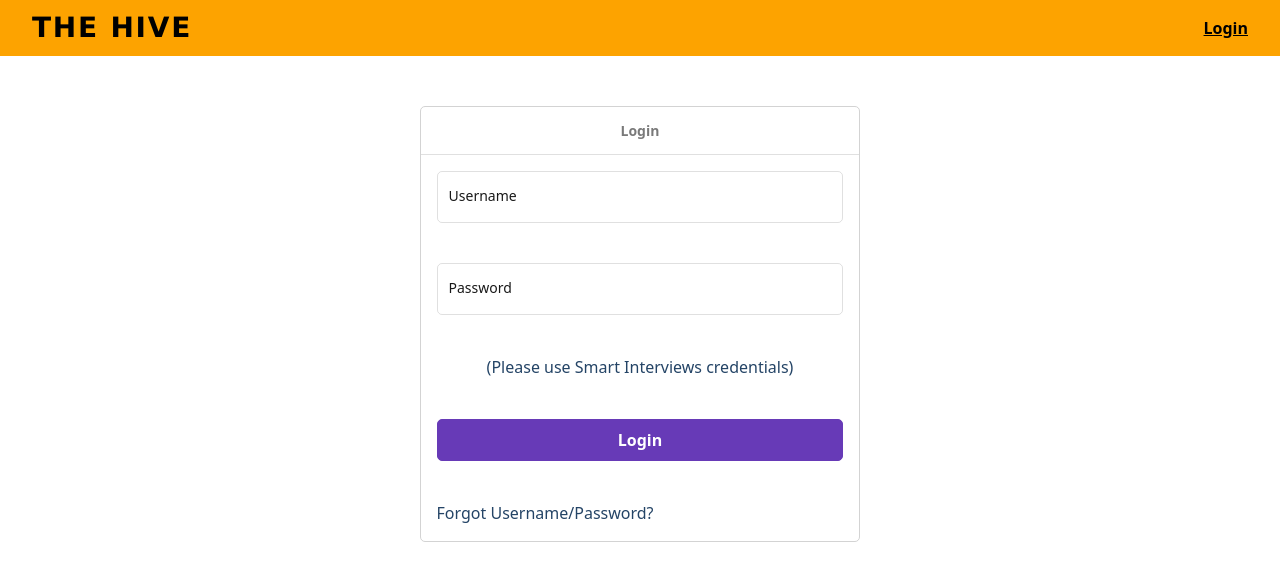
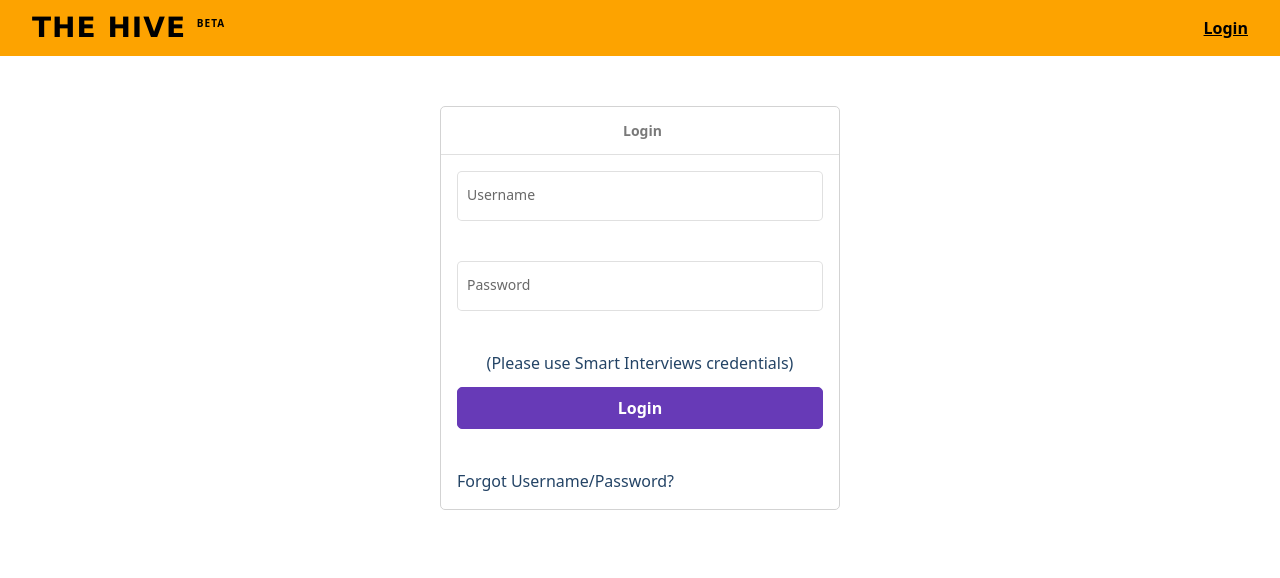
Before and after one commit to BezawadaVignesh/si_clone, a React (Create React App) app: page /login in a window 1280 px wide. Shown: the top 578 px of the page. Built offline with nearby package versions, Linux system fonts and the light colour scheme.

Commit message:
checking

```diff
--- a/public/index.html
+++ b/public/index.html
@@ -10,6 +10,7 @@
     />
 
     <link rel="manifest" href="%PUBLIC_URL%/manifest.json" />
+
     <!--
       Notice the use of %PUBLIC_URL% in the tags above.
       It will be replaced with the URL of the `public` folder during the build.
--- a/src/index.css
+++ b/src/index.css
@@ -43,11 +43,13 @@ body {
 }
 
 
-.labelline {
+
+/* .labelline {
   position: absolute;
   padding: 0 12px;
   margin-top: 15px;
   font-size: 14px;
+  left: 0;
   font-weight: 400;
   letter-spacing: normal;
   opacity: 0.9;
@@ -58,7 +60,6 @@ body {
 
 .entryarea {
   position: relative;
-  /* box-sizing: border-box; */
 
 }
 
@@ -72,22 +73,26 @@ input {
   line-height: 50px;
   background: transparent;
   transition: 0.1s ease;
-  z-index: 1111;
+
 }
 
 
+
+input:hover {
+  border: 2px solid black;
+}
+
 input:focus, input:valid {
-  color: #673ab7;
+
   border: 2px solid #673ab7;
 
 }
 
-input:focus + .labelline, input:valid + .labelline {
+input:focus + .labelline,
+input:valid + .labelline {
   color: #673ab7;
-  /* background-color: #673ab7; */
-  /* height: 30px; */
-  line-height: 30px;
-  transform: translate(-15px, -16px) scale(0.88);
+  transform: translate(0px, -25px) scale(0.88);
+  padding: 0 5px;
 
 }
 
@@ -99,4 +104,4 @@ button {
   border: 1px solid #673ab7;
   line-height: 40px;
   background-color: #673ab7;
-}
+} */
--- a/src/pages/Login.tsx
+++ b/src/pages/Login.tsx
@@ -1,69 +1,78 @@
-// import { useState } from "react";
+import { useState } from "react";
 import './index.css';
-export default function Login() {
-//   const [tsize, setTsize] = useState("text-6xl");
+
+
+function InputField({ inpID, labelName, inpType }: { inpID: string, labelName: string, inpType: string }) {
+    const [inpErr, setInpErr] = useState(false);
+    const [isFocused, setIsFocused] = useState(false);
+    const [inpValue, setInputValue] = useState("");
     return (
         <>
-        <nav className="bg-[#fda300] px-8 py-4">
-            <div className="relative flex h-6 items-center justify-between">
-                <h1>
-                    <b>
-                        <div className="text-[28px] tracking-[.0625em] font-['Verdana'] font-[700]">
+            <div className="input-container">
+                <label htmlFor={inpID}
+                    className={'input-label ' + (isFocused || inpValue ? 'input-label-focused' : '') +
+                        (inpErr ? 'input-label-error' : '')}>
+                        {labelName} </label>
 
-                            THE HIVE
-
-
+                <input type={inpType} className={"input-field " + (inpErr ? 'input-error' : '')} id={inpID}
+                    onFocus={() => setIsFocused(true)} onBlur={() => setIsFocused(false)}
+                    onChange={(e) => setInputValue(e.target.value) } onBlurCapture={() => setInpErr(true)} required />
             </div>
-                        {/* <sup className="text-[10px] inline-block align-[6px] font-[700]"> BETA</sup> */}
-                    </b>
+        </>
+    )
 
 
 
-                </h1>
+}
+
+
+function NavBar() {
+    return (
+        <nav className="bg-[#fda300] px-[32px] py-[16px] box-border ">
+            <div className="flex box-border w-[100%]  mx-auto h-6 items-center justify-between">
+                <div className="text-[28px] tracking-[1px] font-['Verdana'] font-[700]">
+                    THE HIVE <sup className=' text-[10px] top-0 font-sans tracking-[1px] font-bold  align-super '>BETA</sup>
+                </div>
                 <a href='#' className='text-right font-bold underline text-[1rem]'>Login</a>
-
             </div>
         </nav>
-        <div className="bg-[#ffffff] text-[#244466] flex flex-row flex-wrap justify-center mt-[50px]">
-            <div className="flex-col box-border flex rounded-[5px] border border-solid border-[#D3D3D3] min-w-[400px]">
-
-                <nav className="flex-row box-border border-b-[1px] border-solid border-[#0000001f] overflow-hidden relative   h-[48px] inline-flex items-center">
-                    <div className="items-center justify-center px-[200px] text-[14px] font-[700] text-[#000000de] opacity-[.6]">Login</div>
-                </nav>
+    )
+}
 
 
-                <div className="box-border  block relative p-[16px] rounded justify-center items-center">
+function LoginForm() {
+    return (
         <form className="flex-col box-border flex mt-0 mb-0 gap-[40px]">
-                        <div className='entryarea'>
-                            <label htmlFor="uname" className='labelline'> Username </label>
-                            <input type="text" id='uname' required />
-                        </div>
-                        <div className='entryarea'>
-                            <label htmlFor="pass" className='labelline'> Password </label>
-                            <input type="password" id='pass' required />
-                        </div>
+            <InputField labelName="Username" inpID="uname" inpType="text"/>
+            <InputField labelName="Password" inpID="pass" inpType="password" />
+            <div>
 
-                        <div className='text-center'>
+            <div className="text-center pb-3">
                 (Please use Smart Interviews credentials)
             </div>
+            <button className="w-full">Login</button>
+            </div>
+            <a href="#" >Forgot Username/Password?</a>
+        </form>
+    )
+}
 
-                          <button>Login</button>
-                          <a href="#">Forgot Username/Password?</a>
-                    </form>
-
+export default function Login() {
+    return (
+        <>
+            <NavBar/>
+            <div className="bg-[#ffffff] text-[#244466] flex flex-row flex-wrap justify-center mt-[50px]">
+                <div className="flex-col box-border flex rounded-[5px] border border-solid border-[#D3D3D3]  w-[400px]">
+                    <nav className="flex-row box-border border-b-[1px] border-solid border-[#0000001f] overflow-hidden relative w-full  h-[48px] inline-flex items-center">
+                        <div className="items-center relative justify-center px-[182px] text-[14px] w-full font-[700] text-[#000000de] opacity-[.6]">Login</div>
+                    </nav>
+                    <div className=" block relative p-[16px] flex-[0_0_auto] rounded justify-center min-w-[300px] max-w-[420px] items-center">
+                        <LoginForm/>
                     </div>
                 </div>
             </div>
 
         </>
 
-        // <div className="flex justify-center items-center w-full h-screen bg-gradient-to-r /*from-teal-200 to-teal-500*/">
-        //     <div className=" text-black">
-        //     <h1 className={tsize + " font-mono"} onMouseOver={() => setTsize("text-9xl")} onMouseOut={() => setTsize("text-6xl")}>Hello Vignesh!</h1>
-        //     </div>
-        // </div>
-
-
-
     );
 }
--- a/src/pages/index.css
+++ b/src/pages/index.css
@@ -1,58 +1,156 @@
+@tailwind base;
+@tailwind components;
+@tailwind utilities;
+html,
+body {
+    padding: 0;
+    margin: 0;
+}
 
-.labelline {
+ .split-pane-col {
+    width: 100vw;
+    height: 100vh;
+    display: flex;
+    flex-direction: column;
+}
+
+
+.split-pane-row {
+    width: 100vw;
+    height: 100vh;
+    display: flex;
+    flex-direction: row;
+}
+
+.split-pane-top,
+.split-pane-bottom,
+.split-pane-right,
+.split-pane-left {
+    flex: 1;
+    overflow: hidden;
+}
+
+
+.separator-col {
+    cursor: col-resize;
+}
+.separator-col,
+.separator-row{
+    border: 5px solid rgb(167, 149, 149, 0.5);
+}
+.separator-row {
+    cursor: row-resize;
+}
+
+.input-label {
+    position: absolute;
+    top: 45%;
+    left: 10px;
+    font-size: 14px;
+    transform: translateY(-50%);
+    color: #696969;
+    pointer-events: none;
+    transition: 0.4s ease-out;
+    z-index: 1;
+}
+
+.input-label-focused {
+    color: #673ab7;
+    background: white;
+    padding: 0 7px;
+    top: 0;
+    line-height: 30px;
+    transform: translate(-12px, -16px) scale(0.78);
+    z-index: 2;
+
+}
+
+
+
+/* label {
     position: absolute;
     padding: 0 12px;
     margin-top: 15px;
     font-size: 14px;
+
+    left: 0;
     font-weight: 400;
     letter-spacing: normal;
-    opacity: 0.9;
+    pointer-events: none;
     line-height: 20px;
     color: black;
     transition: 0.2s ease;
-  }
 
-  .entryarea {
+
+} */
+
+.input-container {
     position: relative;
-    /* box-sizing: border-box; */
+}
 
-  }
-
-  input {
+/* input {
     position: relative;
     width: 100%;
     outline: none;
     padding: 0 10px;
     border-radius: 5px;
     border: 1px solid #0000001f;
-    line-height: 50px;
+    min-height: 50px;
     background: transparent;
     transition: 0.1s ease;
-    z-index: 1111;
+    z-index: 1;
+} */
+
+
+.input-field {
+    position: relative;
+    width: 100%;
+    outline: none;
+    padding: 0 10px;
+    border-radius: 5px;
+    border: 1px solid #0000001f;
+    min-height: 50px;
+    transition: 0.1s ease;
+}
+
+
+.input-field:hover {
+    border: 2px solid #000000;
+    /* border: #ff0000; */
+}
+
+.input-field:focus, .input-field:valid {
+    border: 2px solid #673ab7;
+    z-index: 1;
   }
 
+.input-error {
+    border: 2px solid red;
+}
 
-  input:focus, input:valid {
-    color: #673ab7;
-    border: 2px solid #673ab7;
-
-  }
-
-  input:focus + .labelline, input:valid + .labelline {
-    color: #673ab7;
-    /* background-color: #673ab7; */
-    /* height: 30px; */
-    line-height: 30px;
-    transform: translate(-15px, -16px) scale(0.88);
-
-  }
+.input-label-error {
+    color: red;
+}
 
 
-  button {
+/* input:focus + label, input:valid + label {
+    color: #673ab7;
+    padding: 0 5px;
+
+    transform: translate(0px, -25px) scale(0.88);
+    z-index: 2;
+
+} */
+
+
+
+
+button {
+    /* width: 100%; */
     color: white;
     font-weight: 600;
     border-radius: 5px;
     border: 1px solid #673ab7;
     line-height: 40px;
     background-color: #673ab7;
-  }
+}
```
Lines whose indentation alone changed are shown as unchanged.
